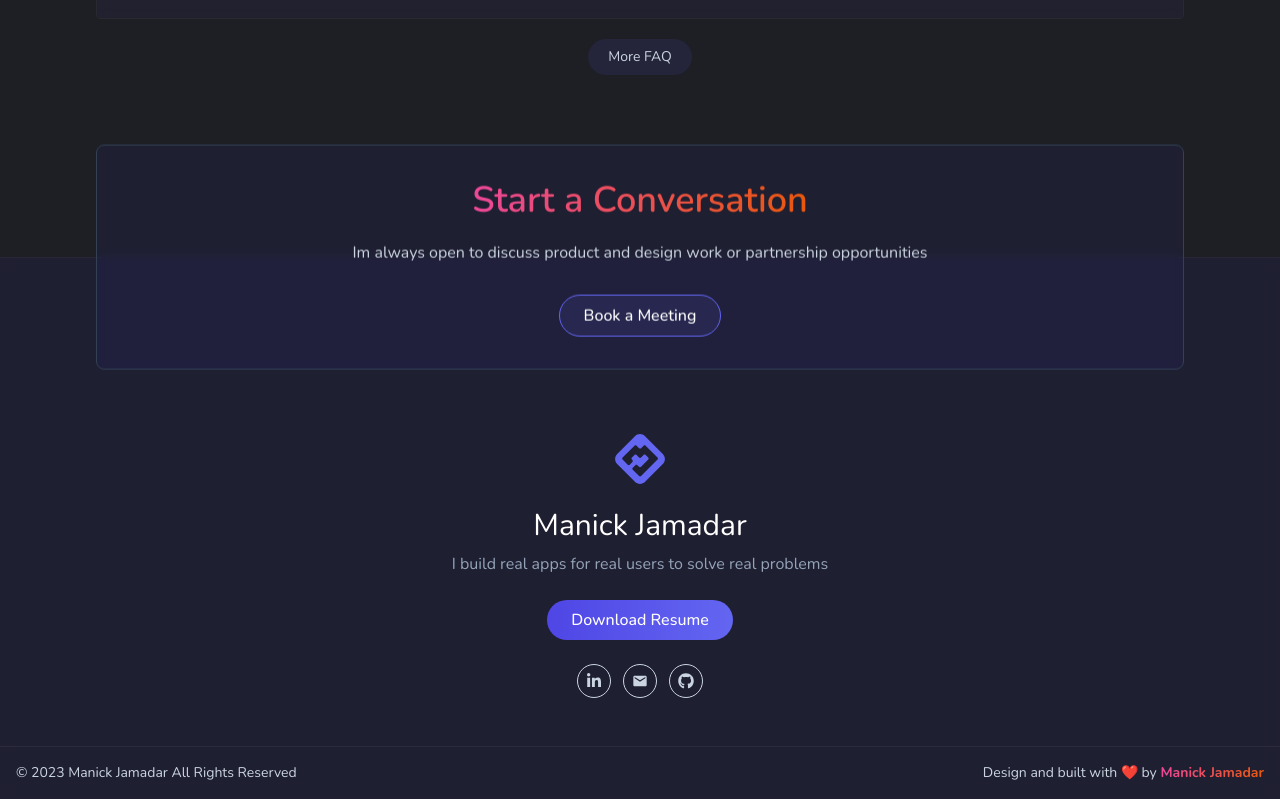
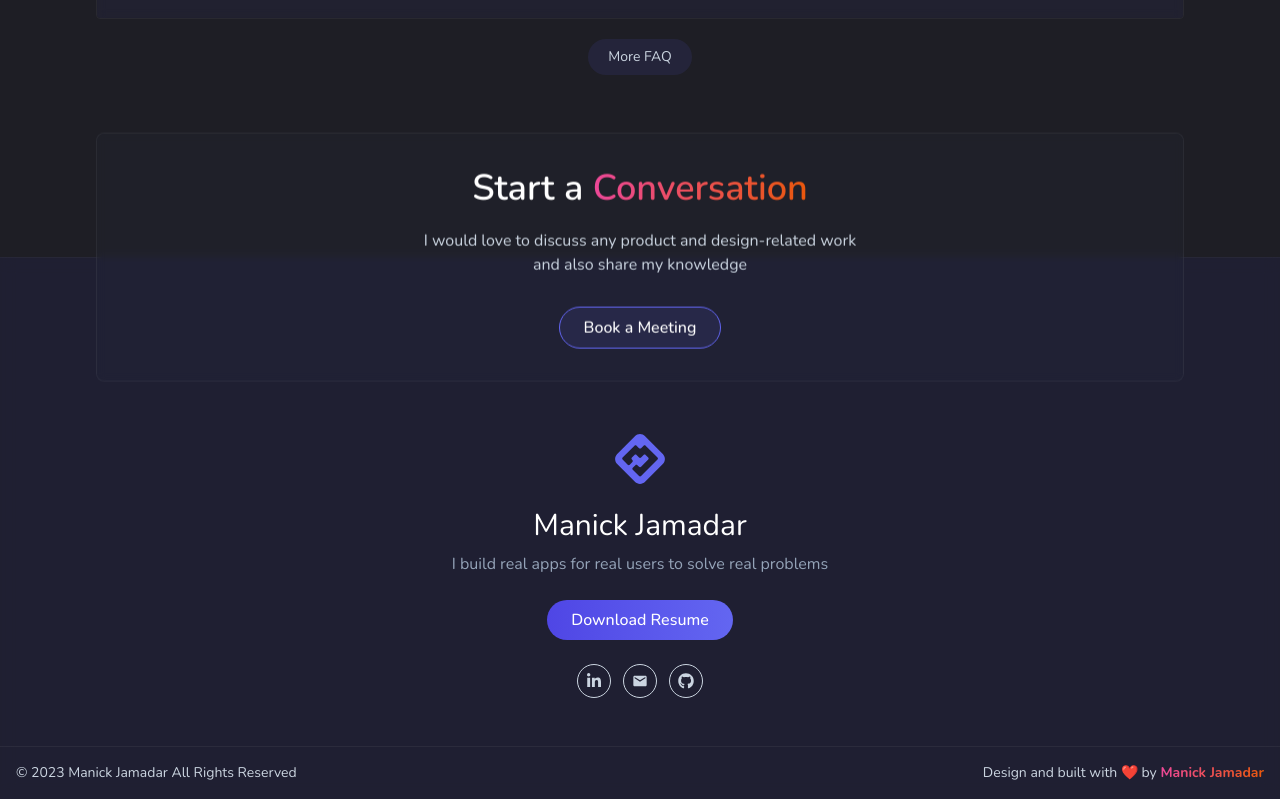
Before and after one commit to manickjamadar/personal-website, a Next.js app: page / in a window 1280 px wide. Shown: the part 4501-5300 px from the top of the page. Built offline with nearby package versions, Linux system fonts and the light colour scheme.

Commit message:
contact section improved

```diff
--- a/app/components/sections/contactSection.tsx
+++ b/app/components/sections/contactSection.tsx
@@ -5,14 +5,14 @@ import Container from "../Container";
 const ContactSection = () => {
   return (
     <div className="w-full max-w-7xl px-8 sm:px-16 md:px-24 absolute top-0 -translate-y-1/2 left-1/2 -translate-x-1/2">
-      <div className="py-8 px-8 bg-primary-800 bg-opacity-10 backdrop-filter backdrop-blur-sm border border-slate-700 rounded-lg flex flex-col justify-center items-center text-center">
-        <h2 className="text-orange-gradient text-4xl font-semibold">
-          Start a Conversation
+      <div className="py-8 px-8 glass rounded-lg flex flex-col justify-center items-center text-center">
+        <h2 className="text-white text-2xl sm:text-3xl md:text-4xl font-semibold">
+          Start a <span className="text-orange-gradient">Conversation</span>
         </h2>
         <Spacer vertical={16} />
-        <p className="text-slate-300">
-          Im always open to discuss product and design work or partnership
-          opportunities
+        <p className="text-slate-300 text-sm sm:text-base max-w-md">
+          I would love to discuss any product and design-related work and also
+          share my knowledge
         </p>
         <Spacer vertical={30} />
         <button className="primary-outline-btn">Book a Meeting</button>
```
